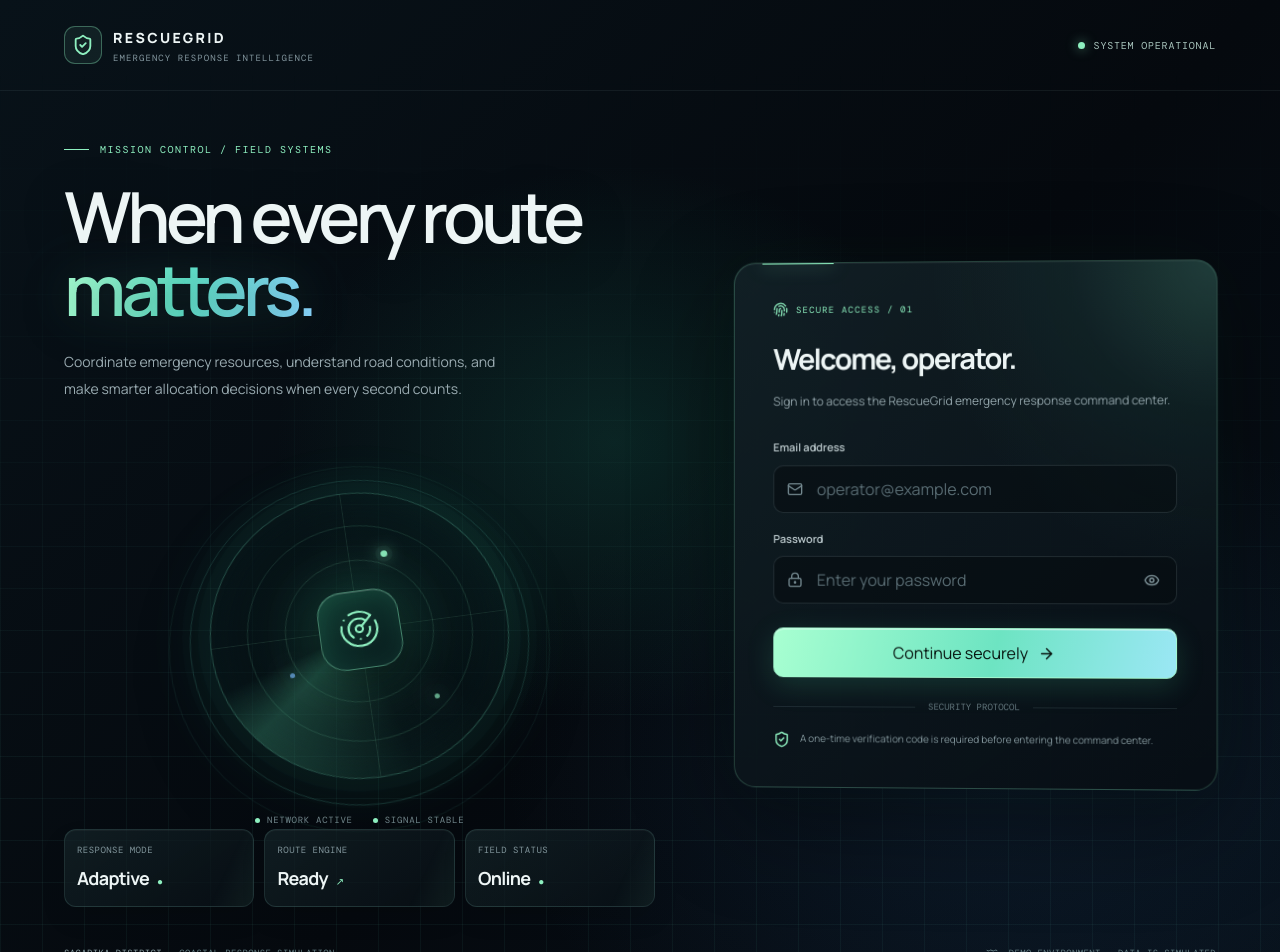
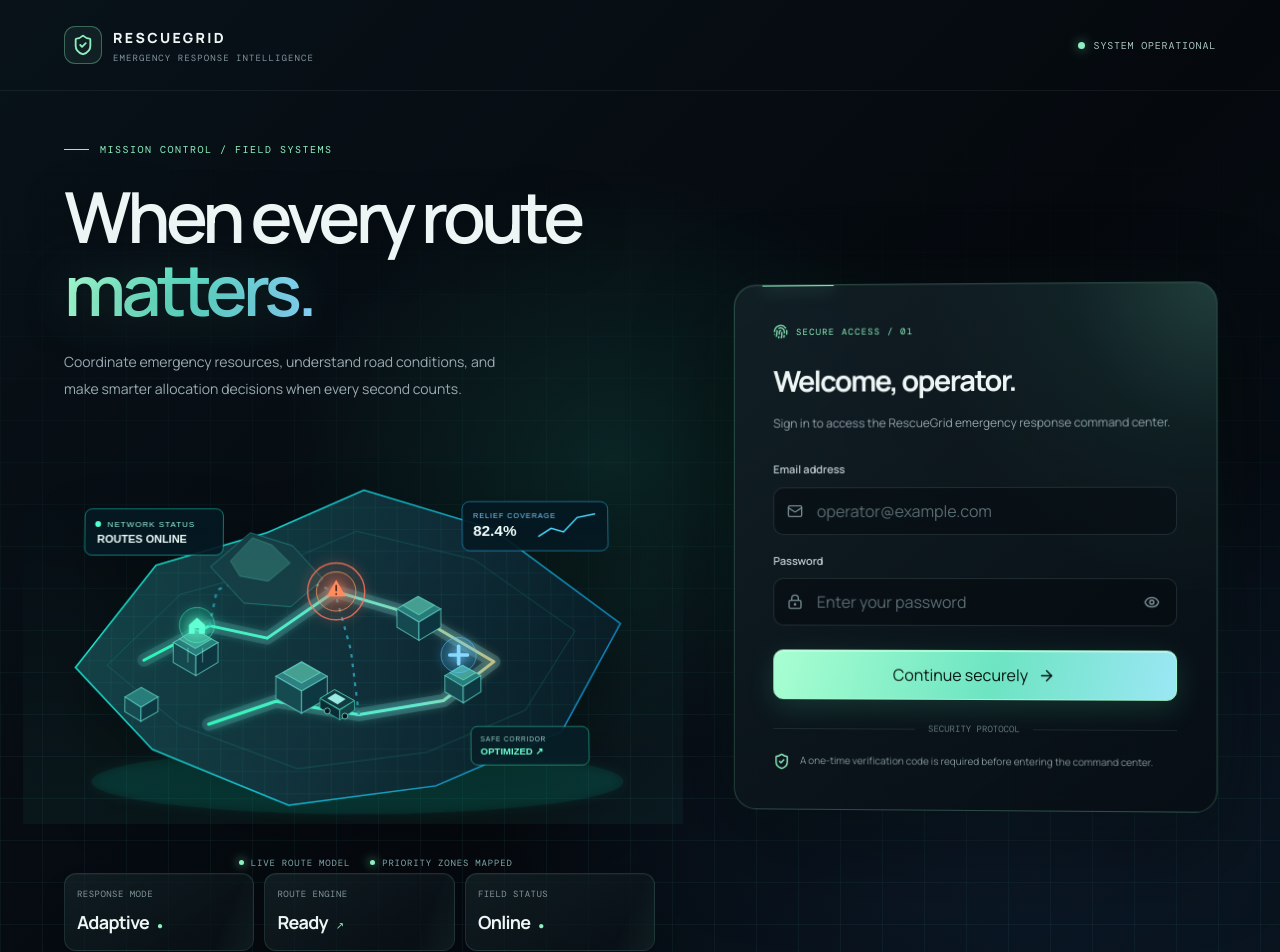
Before and after one commit to pranavcodes018/RescueGrid, a React (Vite) app: page / in a window 1280 px wide. Shown: the top 952 px of the page. Built offline with nearby package versions, Linux system fonts and the light colour scheme.

Commit message:
Integrate isometric disaster-response artwork into homepage

```diff
--- a/src/components/IntroScreen.tsx
+++ b/src/components/IntroScreen.tsx
@@ -334,6 +334,66 @@ const styles = `
 @media(max-width:850px) { .rg-radar{transform:none;animation:none}.rg-auth-card,.rg-auth-card:hover{transform:none} }
 @media(prefers-reduced-motion:reduce) { .rg-radar,.rg-blip,.rg-stat::after,.rg-hero,.rg-auth-card{animation:none!important} }
 
+
+.rg-map-stage {
+  position: relative;
+  width: min(120%, 660px);
+  aspect-ratio: 1.48;
+  margin: 20px 0 4px -7%;
+  display: flex;
+  align-items: center;
+  justify-content: center;
+  isolation: isolate;
+  perspective: 900px;
+}
+.rg-map-art {
+  display: block;
+  width: 112%;
+  max-width: none;
+  height: auto;
+  object-fit: contain;
+  transform: rotateX(3deg) translateY(-2px);
+  filter: drop-shadow(0 24px 28px rgba(0,0,0,.3)) saturate(1.1);
+  animation: rg-map-float 7s ease-in-out infinite;
+}
+.rg-map-scanline {
+  position: absolute;
+  z-index: 1;
+  inset: 5% 0 10%;
+  pointer-events: none;
+  background: linear-gradient(180deg, transparent 0%, rgba(79,255,213,.055) 49%, transparent 52%);
+  background-size: 100% 210%;
+  mix-blend-mode: screen;
+  animation: rg-map-scan 6s linear infinite;
+}
+.rg-map-caption {
+  position: absolute;
+  z-index: 2;
+  bottom: 0;
+  left: 9%;
+  right: 2%;
+  display: flex;
+  flex-wrap: wrap;
+  justify-content: center;
+  gap: 10px 20px;
+  color: #80a7aa;
+  font: 9px var(--rg-mono);
+  letter-spacing: .09em;
+}
+.rg-map-caption span { display:flex;align-items:center;gap:7px; }
+.rg-map-caption i { width:5px;height:5px;border-radius:50%;background:var(--rg-green);box-shadow:0 0 10px var(--rg-green); }
+@keyframes rg-map-float {
+  0%,100% { transform: rotateX(3deg) translateY(0) scale(1); }
+  50% { transform: rotateX(5deg) translateY(-8px) scale(1.012); }
+}
+@keyframes rg-map-scan { from { background-position: 0 -100%; } to { background-position: 0 200%; } }
+@media(max-width:850px) {
+  .rg-map-stage { width:100%;margin:8px 0 10px;aspect-ratio:1.45; }
+  .rg-map-art { width:115%;animation:none; }
+  .rg-map-caption { font-size:8px; }
+}
+@media(prefers-reduced-motion:reduce) { .rg-map-art,.rg-map-scanline { animation:none!important; } }
+
 `
 
 export function IntroScreen({ onComplete }: IntroScreenProps) {
@@ -439,23 +499,10 @@ export function IntroScreen({ onComplete }: IntroScreenProps) {
             and make smarter allocation decisions when every second counts.
           </p>
 
-          <div className="rg-radar-wrap" aria-label="Animated mission radar">
-            <div className="rg-radar">
-              <div className="rg-ring rg-ring-1" />
-              <div className="rg-ring rg-ring-2" />
-              <div className="rg-ring rg-ring-3" />
-              <div className="rg-radar-cross x" />
-              <div className="rg-radar-cross y" />
-              <div className="rg-sweep" />
-              <div className="rg-blip one" />
-              <div className="rg-blip two" />
-              <div className="rg-blip three" />
-              <div className="rg-radar-core"><Radar size={43} strokeWidth={1.2} /></div>
-            </div>
-            <div className="rg-radar-caption">
-              <span><i /> NETWORK ACTIVE</span>
-              <span><i /> SIGNAL STABLE</span>
-            </div>
+          <div className="rg-map-stage" aria-label="Illustrated 3D disaster response map with relief routes and emergency markers">
+            <img className="rg-map-art" src="/rescuegrid-isometric-map.svg" alt="Isometric disaster-response terrain with glowing relief routes, shelter hubs, medical support, and a hazard zone" />
+            <div className="rg-map-scanline" />
+            <div className="rg-map-caption"><span><i /> LIVE ROUTE MODEL</span><span><i /> PRIORITY ZONES MAPPED</span></div>
           </div>
 
           <div className="rg-stats">
```
